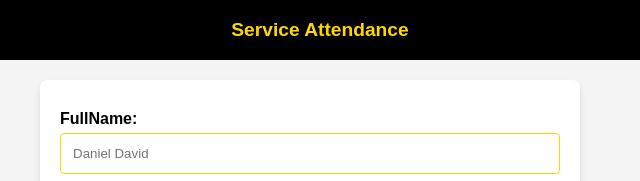
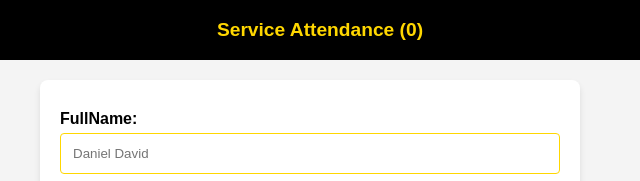
Before and after one commit to Mega-Church-App/Attendance-App, a website built with Vite: page index.html in a window 1280 px wide. Shown: the top 181 px of the page, 330-970 px from the left. Built offline with nearby package versions, Linux system fonts and the light colour scheme; no server answers.

Commit message:
Add attendance count to Service Attendance header

```diff
--- a/index.html
+++ b/index.html
@@ -10,7 +10,7 @@
     </head>
     <body>
         <nav>
-                <h1>Service Attendance</h1>
+             <h1>Service Attendance (<span id="count-el">0</span>)</h1>
         </nav>
         <main>
             <div id="notification-toast" class="toast">
```
